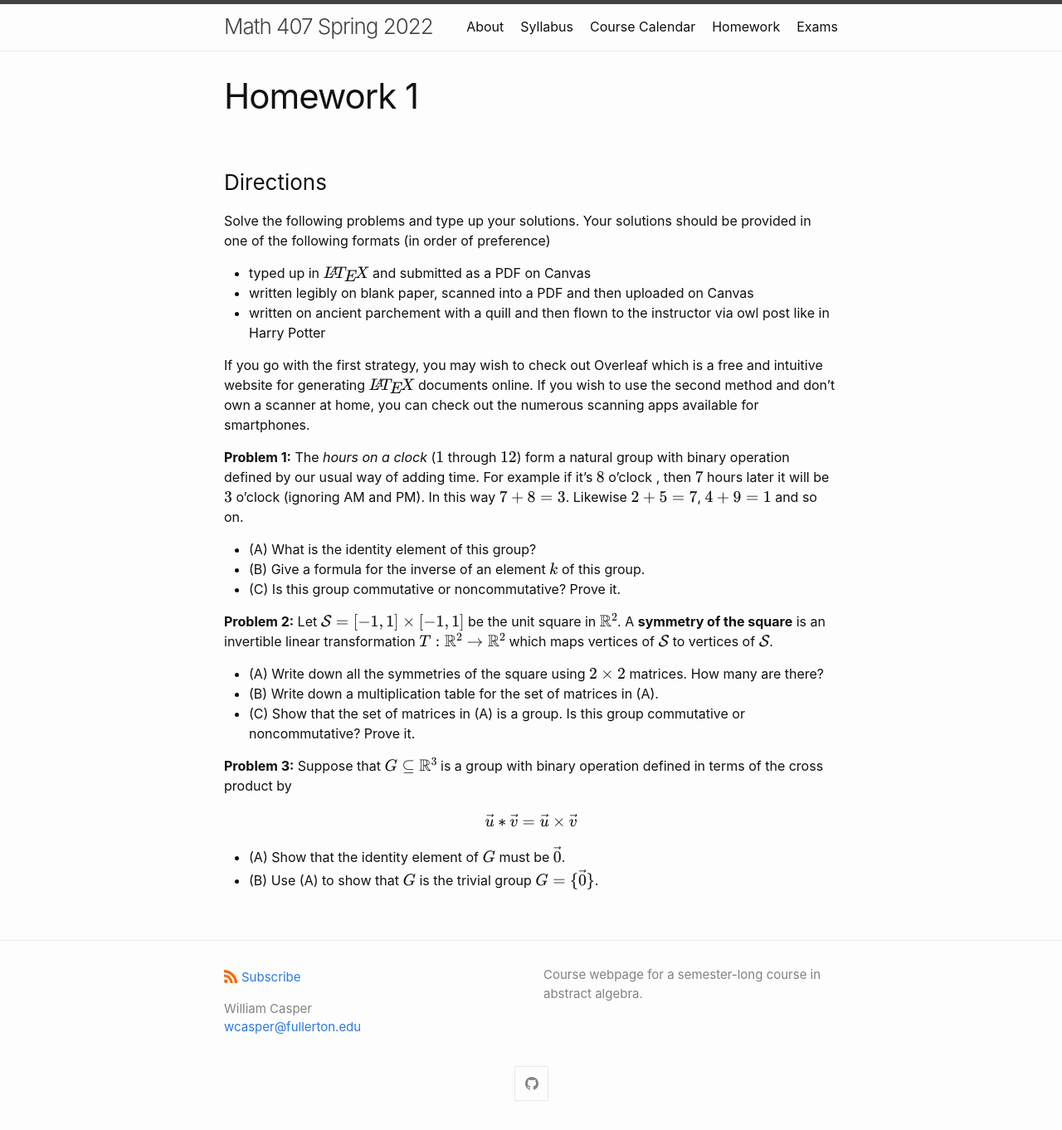
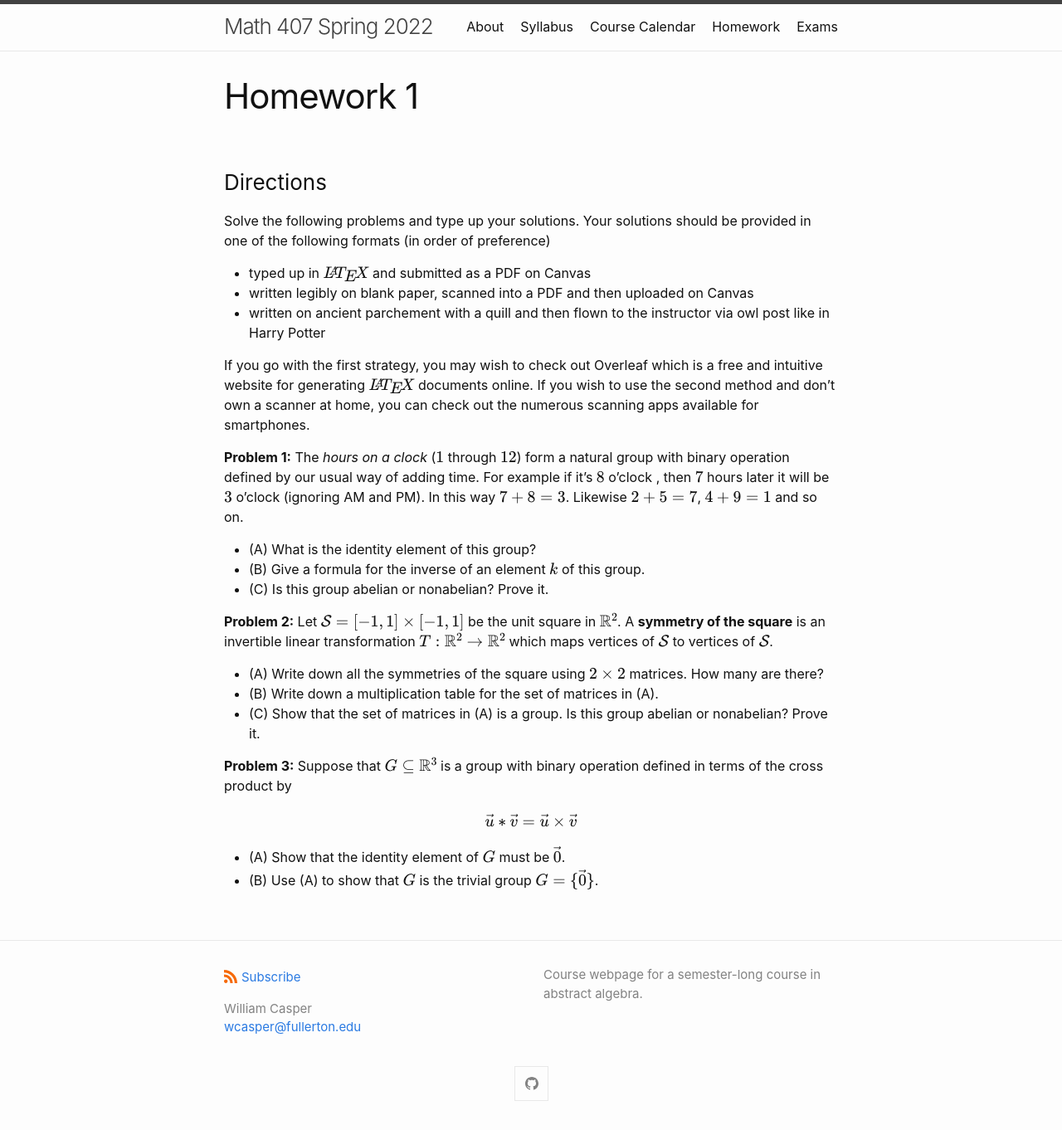
Before and after one commit to wcasper/math407spring2022, a Jekyll site: the page built from _homework/hw1.md, in a window 1280 px wide. Shown: the whole page at 83% size. Built offline with Jekyll 4.4.1, drawn with Linux system fonts in a browser that asks for light colours.

Commit message:
changed commutative to abelian

```diff
--- a/_homework/hw1.md
+++ b/_homework/hw1.md
@@ -17,13 +17,13 @@ If you wish to use the second method and don't own a scanner at home, you can ch
 
 * (A) What is the identity element of this group?
 * (B) Give a formula for the inverse of an element $$k$$ of this group.
-* (C) Is this group commutative or noncommutative?  Prove it.
+* (C) Is this group abelian or nonabelian?  Prove it.
 
 **Problem 2:** Let $$\mathcal{S} = [-1,1]\times[-1,1]$$ be the unit square in $$\mathbb R^2$$.  A **symmetry of the square** is an invertible linear transformation $$T:\mathbb R^2\rightarrow\mathbb R^2$$ which maps vertices of $$\mathcal S$$ to vertices of $$\mathcal S$$.
 
 * (A) Write down all the symmetries of the square using $$2\times 2$$ matrices.  How many are there?
 * (B) Write down a multiplication table for the set of matrices in (A).
-* (C) Show that the set of matrices in (A) is a group.  Is this group commutative or noncommutative?  Prove it.
+* (C) Show that the set of matrices in (A) is a group.  Is this group abelian or nonabelian?  Prove it.
 
 **Problem 3:** Suppose that $$G\subseteq \mathbb R^3$$ is a group with binary operation defined in terms of the cross product by
 
```
